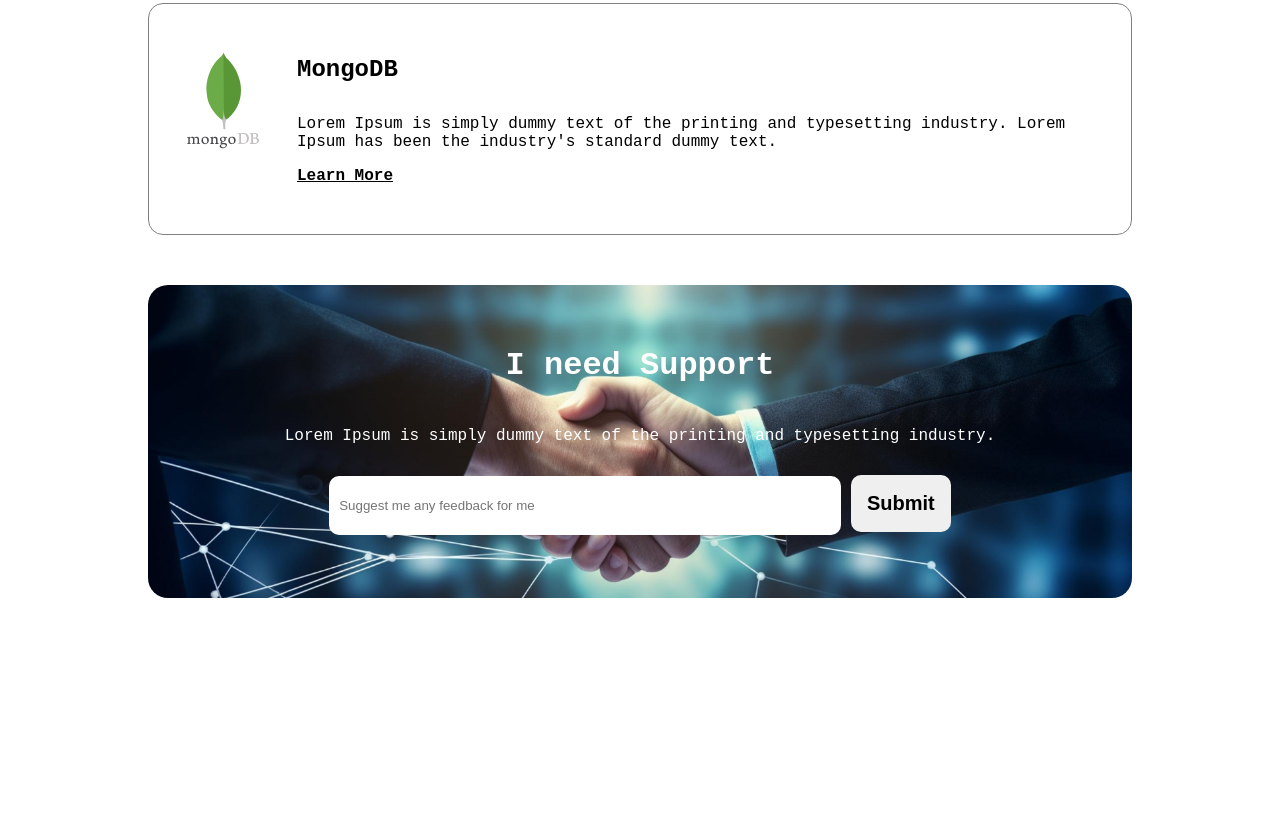
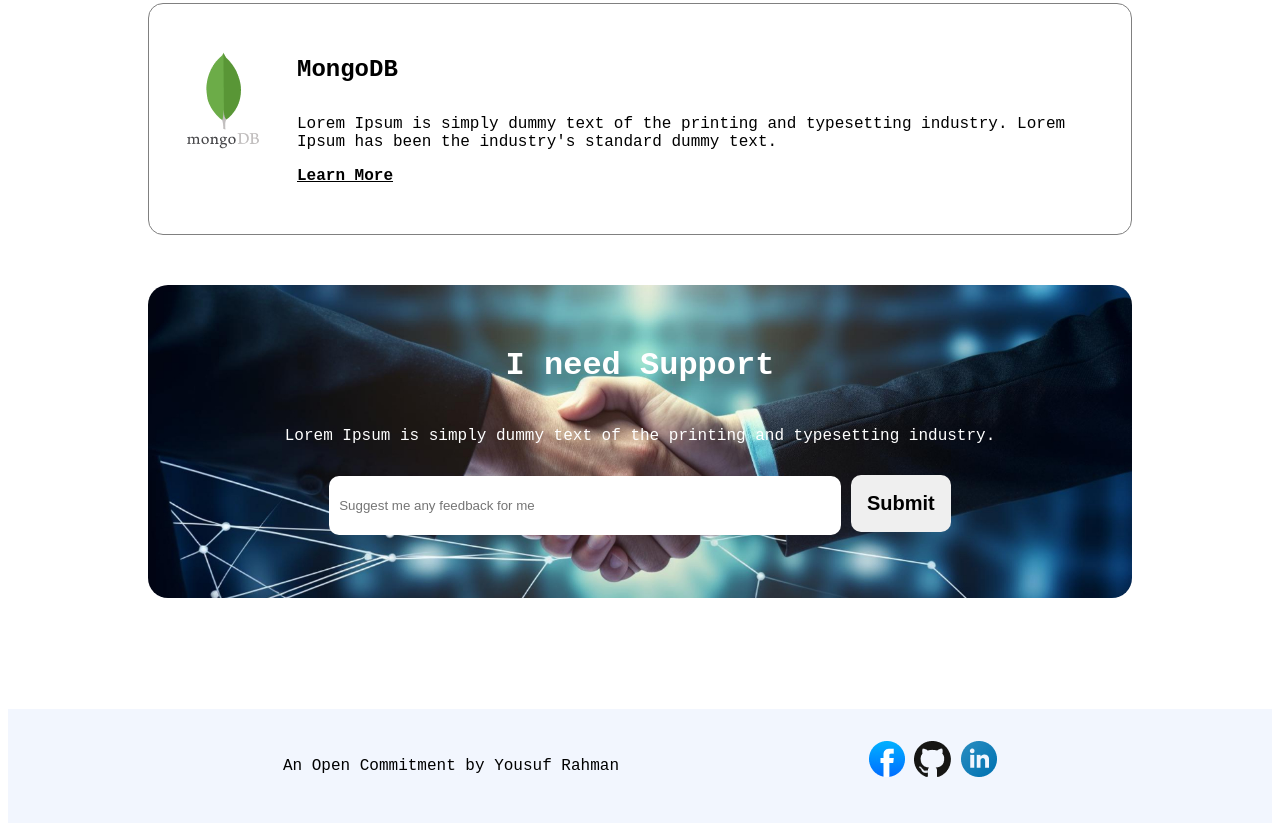
Before and after one commit to ryousufrahman/to-become-a-dev, a plain HTML site: page index.html in a window 1280 px wide. Shown: the part 4382-5213 px from the top of the page. Before the commit the page ends 5091 px from the top, so only its background shows below. Drawn offline with Linux system fonts and the light colour scheme; a web font is replaced by a local one.

Commit message:
added last page

```diff
--- a/index.html
+++ b/index.html
@@ -213,6 +213,23 @@
 
   </main>
 
+  <footer>
+  <div class="contact-box">
+
+    <div class="name">
+      <p>An Open Commitment by Yousuf Rahman</p>
+    </div>
+    <div class="network">
+      <a href=""></a><img src="assets/facebook.png" alt="">
+      <img src="assets/github.png" alt="">
+      <img src="assets/linkedin-icon 1.png" alt="">
+    </div>
+
+
+  </div>
+
+  </footer>
+
 
 </body>
 </html>
--- a/styles/style.css
+++ b/styles/style.css
@@ -283,3 +283,11 @@ iframe{
 .page6{
     margin-bottom: 111px;
 }
+footer{
+    background-color: rgba(0, 76, 232, 5%)
+}
+.contact-box{
+    display: flex;
+    justify-content: space-around;
+    padding: 32px 150px 32px 150px;
+}
```
